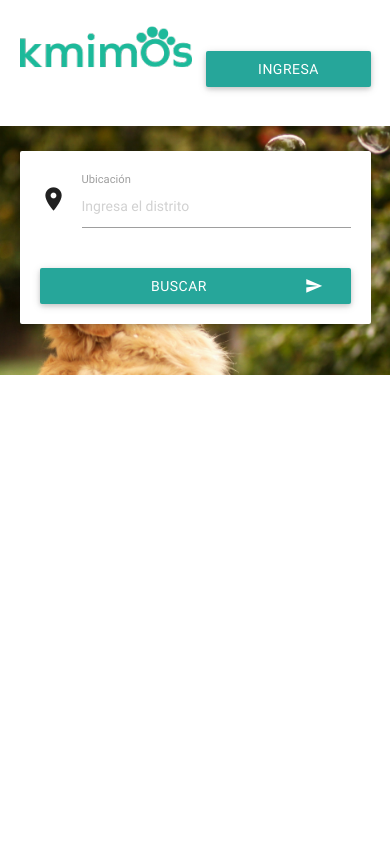
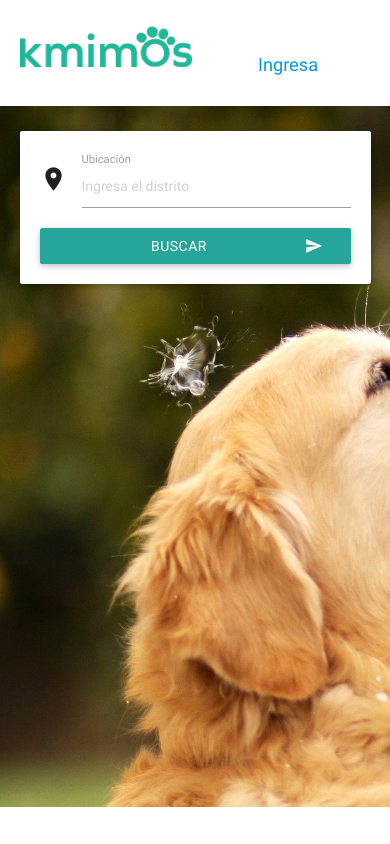
Before and after one commit to andreamaucaylli/kmimos-laboratoria, a website: page public/index.html in a window 390 px wide. Drawn offline with Linux system fonts and the light colour scheme.

Commit message:
responsive fixed

```diff
--- a/public/css/main.css
+++ b/public/css/main.css
@@ -3,24 +3,34 @@
 	width: 100%;
 }
 /************/
-
+body{
+	font-family: Roboto;
+}
 .fondo{
 	background-image: url("../img/wallpaper2.jpg");
 	background-size: cover;
 	background-repeat: no-repeat;
 	padding: 2vh 0vh;
+	height: 83vh;
 }
 
 .login{
 	padding-top: 6vh;
 }
 
+.login a{
+	font-size: 1.3rem;
+}
 .fondo h2, .fondo h5{
 	color: #fff;
 }
 .cajatexto{
 	padding: 2vh;
 	background-color: rgba(0, 0, 0, 0.36);
+}
+
+.row{
+	margin-bottom: 0px;
 }
 .footer{
 	background-color: #637988;
@@ -47,3 +57,7 @@
 .head a{float: right;}
 .profile img{width: 60px;float: left;margin: 0px 10px 10px 0px;}
 .proDetails{float: left;}
+
+div.remodal-overlay{
+	background-color: rgba(22, 76, 63, 0.91);
+}
--- a/public/index.html
+++ b/public/index.html
@@ -21,8 +21,8 @@
 					<img src="img/kmimos-logo.png" alt="">
 				</div>
 				<div class="col s6 m3 l3">
-					<div class="login right-align">
-						<a class="waves-effect waves-light btn" data-remodal-target="modal">Ingresa</a>
+					<div class="login center-align">
+						<a data-remodal-target="modal">Ingresa</a>
 					</div>
 				</div>
 			</div>
@@ -135,10 +135,10 @@
 	</div>
 	<div class="container">
 		<div class="row">
-			<div class="col s6">
+			<div class="col s12 m6 l6">
 				<div id="resultados" class="row"></div>
 			</div>
-			<div class="col s6"></div>
+			<div class="col s12 m6 l6"></div>
 		</div>
 
 	</div>
--- a/public/js/main.js
+++ b/public/js/main.js
@@ -31,7 +31,7 @@ $(document).ready(function(){
     var distritoIngresado = $('#icon_prefix').val();
 
     $.ajax({
-      url: "http://localhost:3000/cuidadores?lugar="+distritoIngresado,
+      url: "https://localhost:3000/cuidadores?lugar="+distritoIngresado,
       type: "GET",
       success: function(cuidadores){
         $.each(cuidadores, function (i,cuidador) {
```
